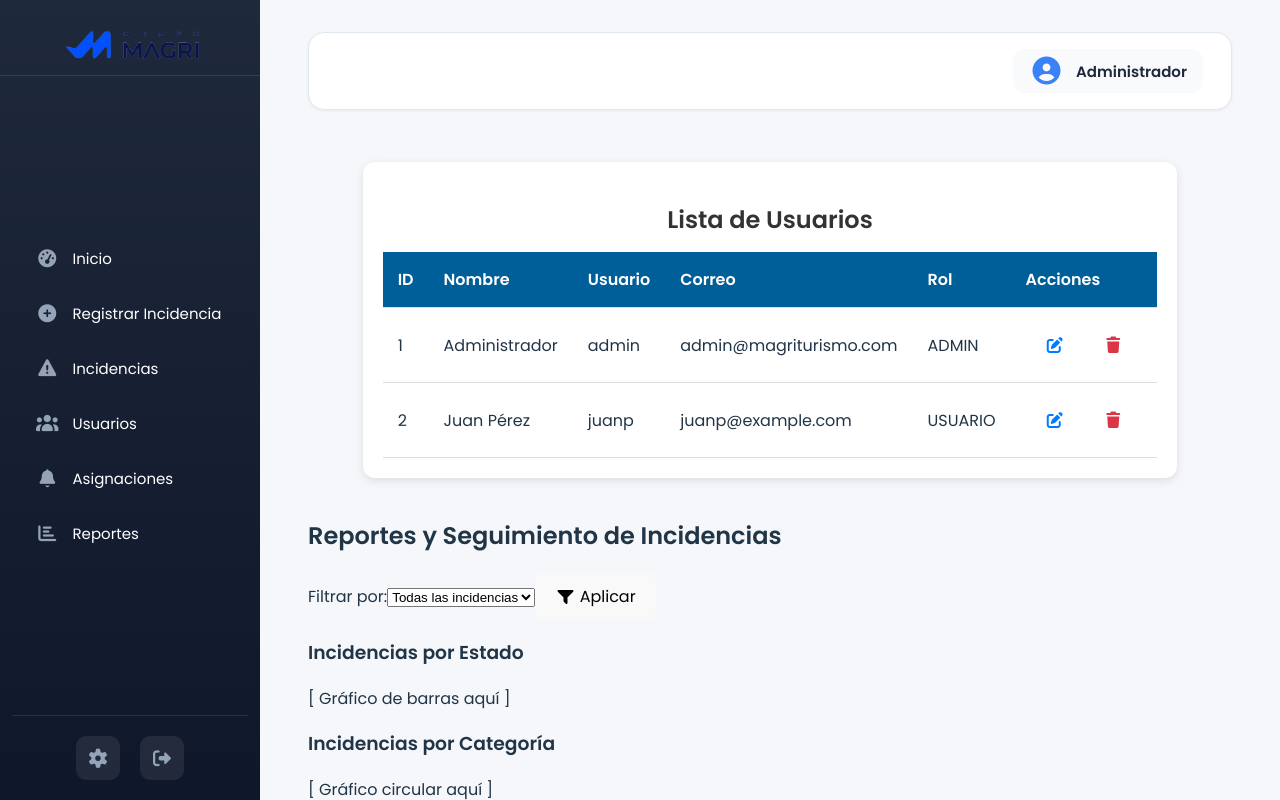
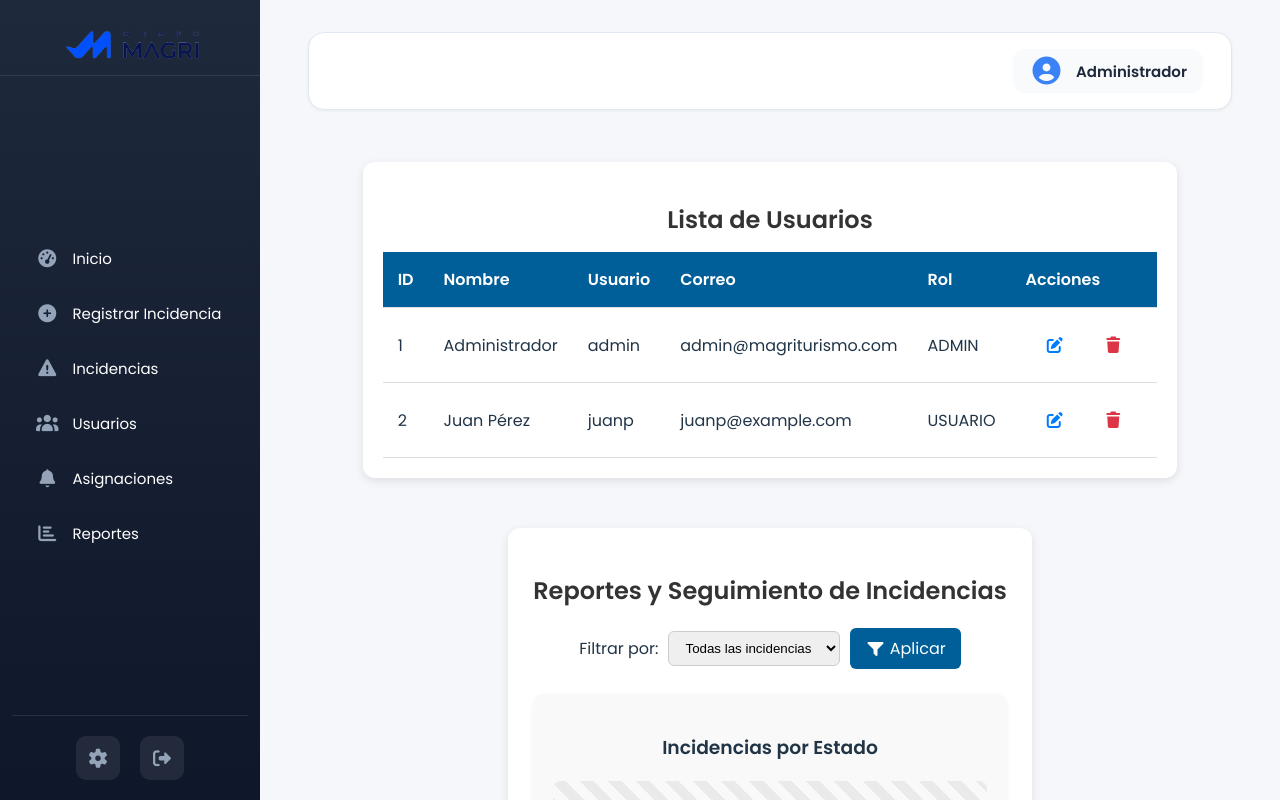
Before and after one commit to krashow/frontend-magri, a Vue app: page /reportes in a window 1280 px wide. Built offline with nearby package versions, Linux system fonts and the light colour scheme.

Commit message:
estilos de la pagina de reportes

```diff
--- a/src/views/Dashboard.css
+++ b/src/views/Dashboard.css
@@ -588,6 +588,14 @@
 }
 
 
+
+
+
+
+
+
+
+
 .user-table-section {
   background: #fff;
   margin: 20px auto;
@@ -641,3 +649,81 @@
 .btn-edit:hover, .btn-delete:hover {
   opacity: 0.7;
 }
+
+
+
+
+
+
+
+.reports-section {
+  background: #fff;
+  margin: 30px auto;
+  padding: 25px;
+  border-radius: 12px;
+  box-shadow: 0 3px 10px rgba(0,0,0,0.1);
+}
+
+.reports-section h2 {
+  margin-bottom: 20px;
+  text-align: center;
+  color: #333;
+}
+
+.report-filters {
+  display: flex;
+  align-items: center;
+  justify-content: center;
+  gap: 10px;
+  margin-bottom: 25px;
+}
+
+.report-filters select {
+  padding: 8px 12px;
+  border: 1px solid #ccc;
+  border-radius: 6px;
+}
+
+.btn-filter {
+  background-color: #005f99;
+  color: white;
+  border: none;
+  border-radius: 6px;
+  padding: 8px 15px;
+  cursor: pointer;
+}
+
+.btn-filter:hover {
+  background-color: #004b7a;
+}
+
+.charts-container {
+  display: grid;
+  grid-template-columns: repeat(auto-fit, minmax(300px, 1fr));
+  gap: 20px;
+}
+
+.chart-card {
+  background: #f9f9f9;
+  border-radius: 10px;
+  padding: 20px;
+  text-align: center;
+  box-shadow: 0 2px 5px rgba(0,0,0,0.05);
+}
+
+.chart-placeholder {
+  height: 200px;
+  background: repeating-linear-gradient(
+    45deg,
+    #eaeaea,
+    #eaeaea 10px,
+    #f9f9f9 10px,
+    #f9f9f9 20px
+  );
+  border-radius: 8px;
+  display: flex;
+  align-items: center;
+  justify-content: center;
+  color: #777;
+  font-style: italic;
+}
```
